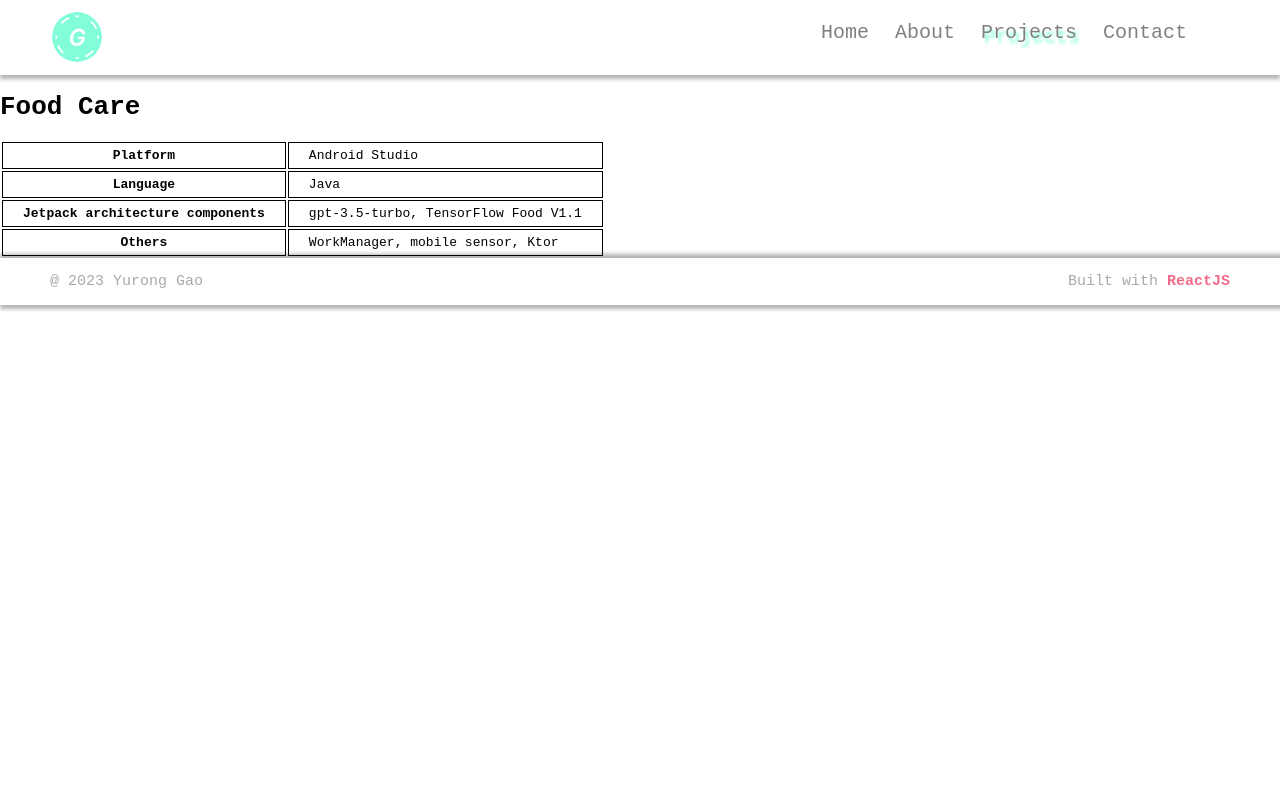
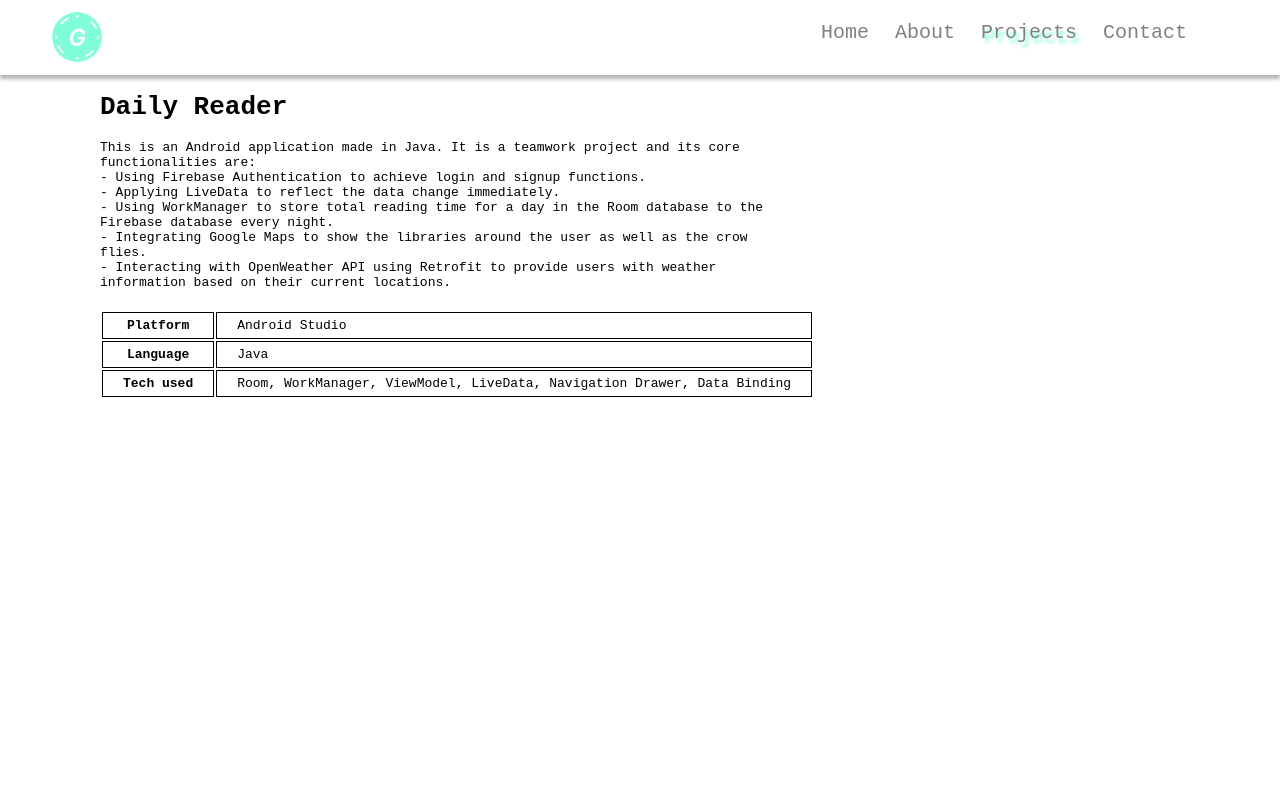
Before and after one commit to EATGao/all-about-yurong, a React (Create React App) app: page /projects/dailyreader in a window 1280 px wide. Shown: the top 800 px of the page. Built offline with nearby package versions, Linux system fonts and the light colour scheme.

Commit message:
daily reader text part draft

```diff
--- a/src/Pages/Project/Project.js
+++ b/src/Pages/Project/Project.js
@@ -14,15 +14,12 @@ function Project() {
     <div>
       <Header />
       <div className='projects'>
-        <ProjectDescription title='Food Care' description="This is an Android application that target people living with Type 2 diabetes since they need to be really careful when choosing proper food to better manager their conditions.
-        The powerful analysis and generating new content of Generative AI tools provide a new solution to this problem. Thus, this application collects user's information and utilize the cutting-edge technology, ChatGPT, to generate food intake and health recommendations for Type 2 diabetes people." pictureLink={FoodCarePic} accessLinks="/projects/foodcare"></ProjectDescription>
-        <ProjectDescription title='Daily Reader' description="This is an Android application made in Java. It is a teamwork project and its core functionalities are:
-- Using Firebase Authentication to achieve login and signup functions.
-- Applying LiveData to reflect the data change immediately.
-- Using WorkManager to store total reading time for a day in the Room database to the Firebase database every night.
-- Integrating Google Maps to show the libraries around the user as well as the crow flies.
-- Interacting with OpenWeather API using Retrofit to provide users with weather information based on their current locations.
-" pictureLink={DailyReaderPic} accessLinks="/projects/dailyreader"></ProjectDescription>
+        <ProjectDescription title='Food Care' description="This is an Android application that target people living with Type 2 diabetes since they need to be really careful when choosing food to eat to better manager their conditions.
+        The powerful analysis and generating new content of Generative AI tools provide a new solution to this problem. Thus, this application collects user's information and utilize the cutting-edge technology, ChatGPT, to generate food intake and health recommendations for Type 2 diabetes people."
+        pictureLink={FoodCarePic} accessLinks="/projects/foodcare"></ProjectDescription>
+        <ProjectDescription title='Daily Reader' description="This is an Android application made in Java. It is a teamwork project. This main objectives of this reader application are helping users to develop reading behavior by let them set
+        daily reading goals in pages for each book, tracking the reading behaviors, as well as provide them with the nearest library and weather information based on their location."
+        pictureLink={DailyReaderPic} accessLinks={"/projects/dailyreader"}></ProjectDescription>
         <ProjectDescription title='Clone Projects' description="This is a collection of websites that mimics the layout and functions of some famous websites.
 - Using Firebase Authentication to achieve login and signup functions.
 - Using Firebase Database to store each user's posts.
--- a/src/Pages/ProjectDetail/DailyReader.css
+++ b/src/Pages/ProjectDetail/DailyReader.css
@@ -1,7 +1,22 @@
-.foodcare {
+.dailyreader {
     display: flex;
     flex-direction: column;
     width: 100%;
     min-height: 100vh;
     margin-bottom: 30px;
 }
+
+.dailyreader__title {
+    margin-left: 100px;
+}
+
+.dailyreader__introduction {
+    margin-left: 100px;
+    width: 700px;
+    white-space: pre-line;
+    padding-bottom: 20px;
+}
+
+.dailyreader__tech {
+    margin-left: 100px;
+}
--- a/src/Pages/ProjectDetail/DailyReader.js
+++ b/src/Pages/ProjectDetail/DailyReader.js
@@ -1,17 +1,26 @@
 import React from 'react'
 import Header from '../../Header/Header'
 import Footer from '../../Footer/Footer';
+import './DailyReader.css'
 
 function DailyReader() {
+  const intro = (
+    <>This is an Android application made in Java. It is a teamwork project and its core functionalities are:{'\n'}
+    - Using Firebase Authentication to achieve login and signup functions.{'\n'}
+    - Applying LiveData to reflect the data change immediately.{'\n'}
+    - Using WorkManager to store total reading time for a day in the Room database to the Firebase database every night. {'\n'}
+    - Integrating Google Maps to show the libraries around the user as well as the crow flies.{'\n'}
+    - Interacting with OpenWeather API using Retrofit to provide users with weather information based on their current locations.</>
+  )
   return (
     <div>
       <Header />
       <div className='dailyreader'>
         <div className='dailyreader__title'>
-          <h1>Food Care</h1>
+          <h1>Daily Reader</h1>
         </div>
         <div className='dailyreader__introduction'>
-
+          {intro}
         </div>
         <div className='dailyreader__tech'>
           <table>
@@ -24,12 +33,8 @@ function DailyReader() {
               <td>Java</td>
             </tr>
             <tr>
-              <th>Jetpack architecture components</th>
-              <td>gpt-3.5-turbo, TensorFlow Food V1.1</td>
-            </tr>
-            <tr>
-              <th>Others</th>
-              <td>WorkManager, mobile sensor, Ktor</td>
+              <th>Tech used</th>
+              <td>Room, WorkManager, ViewModel, LiveData, Navigation Drawer, Data Binding</td>
             </tr>
           </table>
         </div>
--- a/src/Pages/ProjectDetail/FoodCare.css
+++ b/src/Pages/ProjectDetail/FoodCare.css
@@ -14,7 +14,7 @@
     margin-left: 100px;
     width: 700px;
     white-space: pre-line;
-    padding: 20px 0px;
+    padding-bottom: 20px;
 }
 
 .foodcare__screenshots {
```
